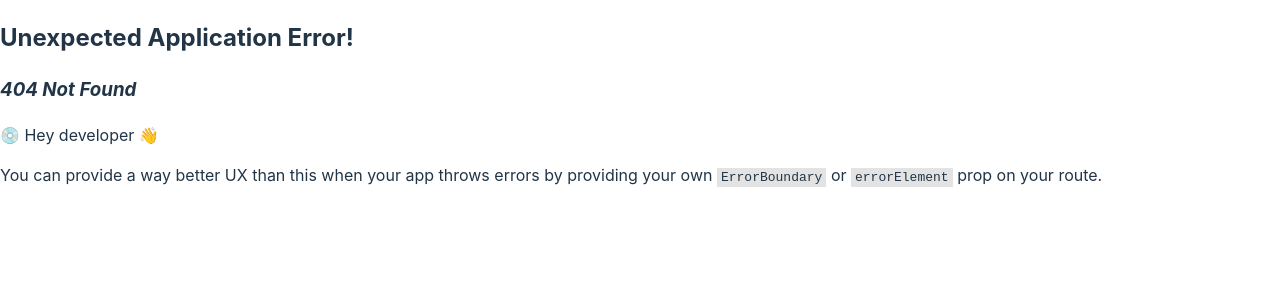
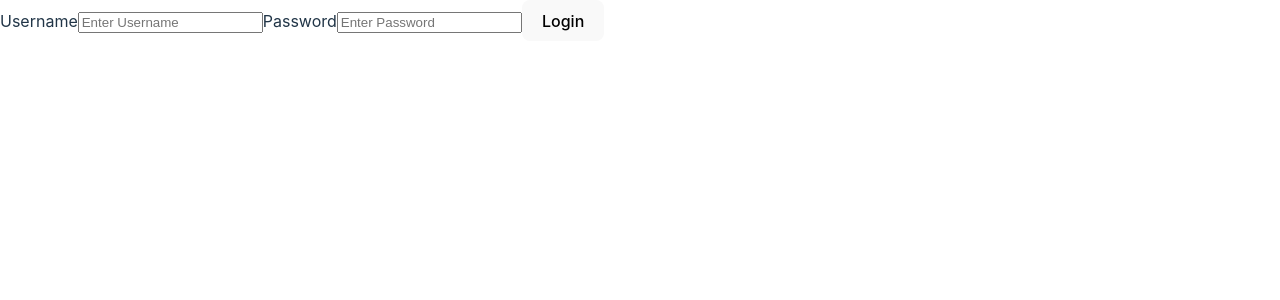
Before and after one commit to Eoljjang/poke-gear, a React (Vite) app in the folder client/: page /login in a window 1280 px wide. Before the commit this address had no page. Shown: the top 300 px of the page. Built offline with nearby package versions, Linux system fonts and the light colour scheme.

Commit message:
added login & routes

```diff
--- a/client/src/components/Header.jsx
+++ b/client/src/components/Header.jsx
@@ -1,18 +1,21 @@
+import { useNavigate } from 'react-router-dom'
 import '../styles/components/Header.css'
 import PropTypes from 'prop-types'
 
 const Header = ({ children }) => {
-    //TODO
-    const handleLogin = () => {
+    const navigate = useNavigate();
+
+    const handleSignout = (e) => {
+        e.preventDefault();
+        navigate("/login");
     }
-
 
     return (
         <header className="header-container">
             {children}
             <h1 className="header-title">Poke-Gear</h1>
-            <button onClick={handleLogin} className="header-button">
-                Login
+            <button onClick={handleSignout} className="header-button">
+                Signout
             </button>
         </header>
     )
--- a/client/src/views/App.jsx
+++ b/client/src/views/App.jsx
@@ -53,8 +53,8 @@ function App() {
       </Header>
 
       <Sidebar isOpen={isSidebarOpen} onClose={closeSidebar} >
-        <Link to="/" className='link'>Dashboard</Link>
-        <Link to="/notes" className='link'>Notes</Link>
+        <Link to="/app" className='link'>Dashboard</Link>
+        <Link to="/app/notes" className='link'>Notes</Link>
       </Sidebar>
 
       {/*
--- /dev/null
+++ b/client/src/views/Login.jsx
@@ -0,0 +1,35 @@
+import { useNavigate } from 'react-router-dom'
+import '../styles/views/Login.css'
+
+
+function Login() {
+    const navigate = useNavigate();
+
+    // This function queries the databse and checks if the user exists before logging in.
+    const handleLogin = (e) => {
+        e.preventDefault();
+        navigate('/app');
+    }
+    return(
+        <div className="login-page">
+
+            <div className="login-form">
+                <form action="" method="get" onSubmit={handleLogin}>
+                    <label htmlFor="uname">Username</label>
+                    <input type="text" placeholder="Enter Username" name="uname" required/>
+
+                    <label htmlFor="upass">Password</label>
+                    <input type="text" placeholder="Enter Password" name="upass" required/>
+
+                    <button type="submit">Login</button>
+                </form>
+            </div>
+        </div>
+
+
+
+
+    )
+}
+
+export default Login
```
Also changed, not shown: client/src/main.jsx (+8 -3 lines), client/src/styles/views/Login.css (added).
